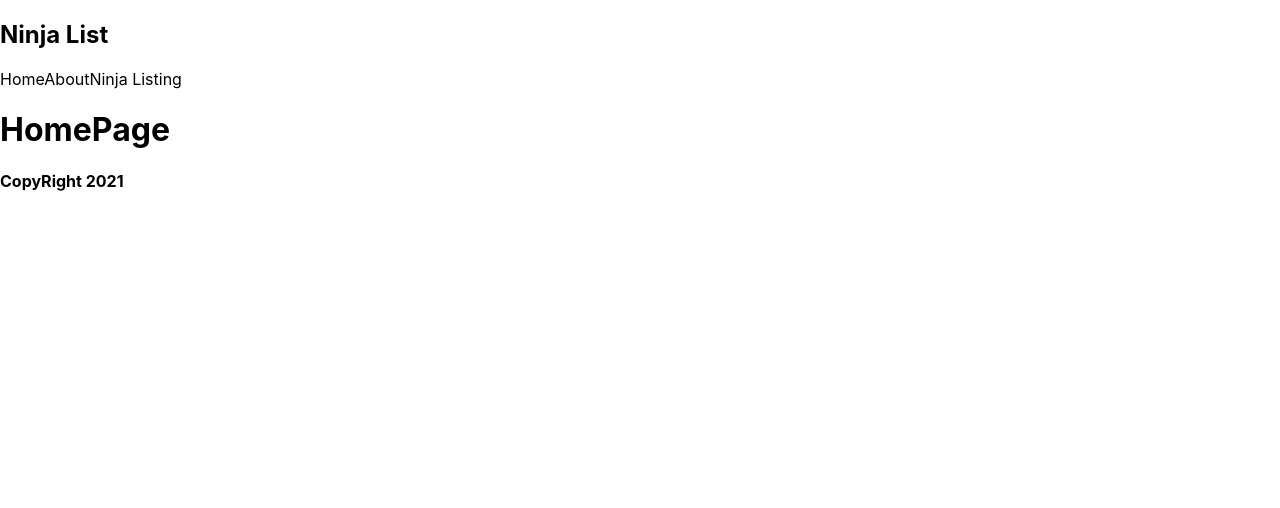
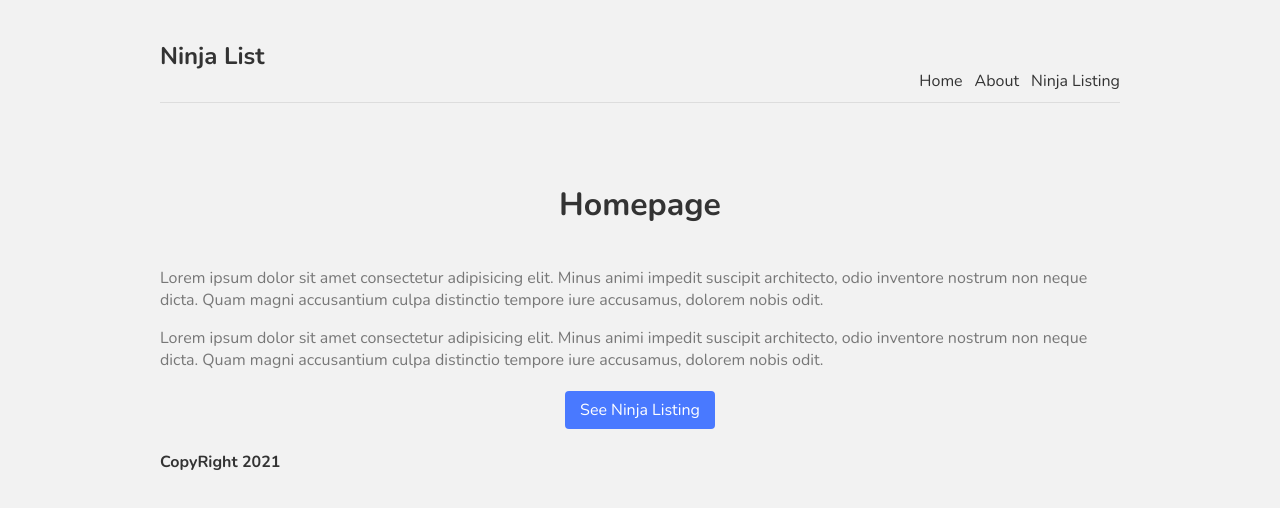
Before and after one commit to solan117/Demo_NextJS, a Next.js app: page / in a window 1280 px wide. Shown: the top 508 px of the page. Built offline with nearby package versions, Linux system fonts and the light colour scheme.

Commit message:
Updated css file, homepage and layout of website.

```diff
--- a/pages/_app.js
+++ b/pages/_app.js
@@ -1,7 +1,12 @@
+import Layout from '../comps/Layout'
 import '../styles/globals.css'
 
 function MyApp({ Component, pageProps }) {
-  return <Component {...pageProps} />
+  return (
+    <Layout>
+      <Component {...pageProps} />
+    </Layout>
+  )
 }
 
 export default MyApp
--- a/pages/index.js
+++ b/pages/index.js
@@ -1,15 +1,16 @@
 import Head from 'next/head'
-import Image from 'next/image'
-import Footer from '../comps/Footer'
-import Navbar from '../comps/Navbar'
+import Link from 'next/link'
 import styles from '../styles/Home.module.css'
 
 export default function Home() {
   return (
-      <div>
-          <Navbar/>
-          <h1>HomePage</h1>
-          <Footer/>
-      </div>
+    <div>
+      <h1 className={styles.title}>Homepage</h1>
+      <p className={styles.text}>Lorem ipsum dolor sit amet consectetur adipisicing elit. Minus animi impedit suscipit architecto, odio inventore nostrum non neque dicta. Quam magni accusantium culpa distinctio tempore iure accusamus, dolorem nobis odit.</p>
+      <p className={styles.text}>Lorem ipsum dolor sit amet consectetur adipisicing elit. Minus animi impedit suscipit architecto, odio inventore nostrum non neque dicta. Quam magni accusantium culpa distinctio tempore iure accusamus, dolorem nobis odit.</p>
+      <Link href="/ninjas/">
+        <a className={styles.btn}>See Ninja Listing</a>
+      </Link>
+    </div>
   )
 }
--- a/styles/Home.module.css
+++ b/styles/Home.module.css
@@ -1,121 +1,18 @@
-.container {
-  min-height: 100vh;
-  padding: 0 0.5rem;
-  display: flex;
-  flex-direction: column;
-  justify-content: center;
-  align-items: center;
-  height: 100vh;
-}
-
-.main {
-  padding: 5rem 0;
-  flex: 1;
-  display: flex;
-  flex-direction: column;
-  justify-content: center;
-  align-items: center;
-}
-
-.footer {
-  width: 100%;
-  height: 100px;
-  border-top: 1px solid #eaeaea;
-  display: flex;
-  justify-content: center;
-  align-items: center;
-}
-
-.footer a {
-  display: flex;
-  justify-content: center;
-  align-items: center;
-  flex-grow: 1;
-}
-
-.title a {
-  color: #0070f3;
-  text-decoration: none;
-}
-
-.title a:hover,
-.title a:focus,
-.title a:active {
-  text-decoration: underline;
-}
-
 .title {
-  margin: 0;
-  line-height: 1.15;
-  font-size: 4rem;
-}
-
-.title,
-.description {
+  color: #333;
+  padding-bottom: 20px;
   text-align: center;
 }
-
-.description {
-  line-height: 1.5;
-  font-size: 1.5rem;
+.text {
+  color: #777;
 }
-
-.code {
-  background: #fafafa;
-  border-radius: 5px;
-  padding: 0.75rem;
-  font-size: 1.1rem;
-  font-family: Menlo, Monaco, Lucida Console, Liberation Mono, DejaVu Sans Mono,
-    Bitstream Vera Sans Mono, Courier New, monospace;
+.btn {
+  display: block;
+  width: 150px;
+  padding: 8px 0;
+  margin: 20px auto;
+  background: #4979ff;
+  border-radius: 4px;
+  color: white;
+  text-align: center;
 }
-
-.grid {
-  display: flex;
-  align-items: center;
-  justify-content: center;
-  flex-wrap: wrap;
-  max-width: 800px;
-  margin-top: 3rem;
-}
-
-.card {
-  margin: 1rem;
-  padding: 1.5rem;
-  text-align: left;
-  color: inherit;
-  text-decoration: none;
-  border: 1px solid #eaeaea;
-  border-radius: 10px;
-  transition: color 0.15s ease, border-color 0.15s ease;
-  width: 45%;
-}
-
-.card:hover,
-.card:focus,
-.card:active {
-  color: #0070f3;
-  border-color: #0070f3;
-}
-
-.card h2 {
-  margin: 0 0 1rem 0;
-  font-size: 1.5rem;
-}
-
-.card p {
-  margin: 0;
-  font-size: 1.25rem;
-  line-height: 1.5;
-}
-
-.logo {
-  height: 1em;
-  margin-left: 0.5rem;
-}
-
-@media (max-width: 600px) {
-  .grid {
-    width: 100%;
-    flex-direction: column;
-  }
-}
--- a/styles/globals.css
+++ b/styles/globals.css
@@ -1,16 +1,44 @@
-html,
+@import url('https://fonts.googleapis.com/css2?family=Nunito:wght@300;400;600;700&display=swap');
+
 body {
-  padding: 0;
-  margin: 0;
-  font-family: -apple-system, BlinkMacSystemFont, Segoe UI, Roboto, Oxygen,
-    Ubuntu, Cantarell, Fira Sans, Droid Sans, Helvetica Neue, sans-serif;
+  background: #f2f2f2;
+  color: #333;
+  font-family: "Nunito";
 }
-
 a {
-  color: inherit;
+  color: #333;
   text-decoration: none;
 }
-
-* {
-  box-sizing: border-box;
+.content {
+  max-width: 960px;
+  margin: 0 auto;
 }
+nav {
+  margin: 10px auto 80px;
+  padding: 10px 0;
+  display: flex;
+  justify-content: flex-end;
+  align-items: flex-end;
+  border-bottom: 1px solid #ddd;
+}
+nav a {
+  margin-left: 12px;
+}
+nav .logo {
+  margin-right: auto;
+}
+footer {
+  display: block;
+  text-align: center;
+  padding: 30px 0;
+  margin-top: 60px;
+  color: #777;
+  border-top: 1px solid #eaeaea;
+}
+.not-found {
+  text-align: center;
+}
+.not-found a{
+  color: #4979ff;
+  text-decoration: underline;
+}
```
